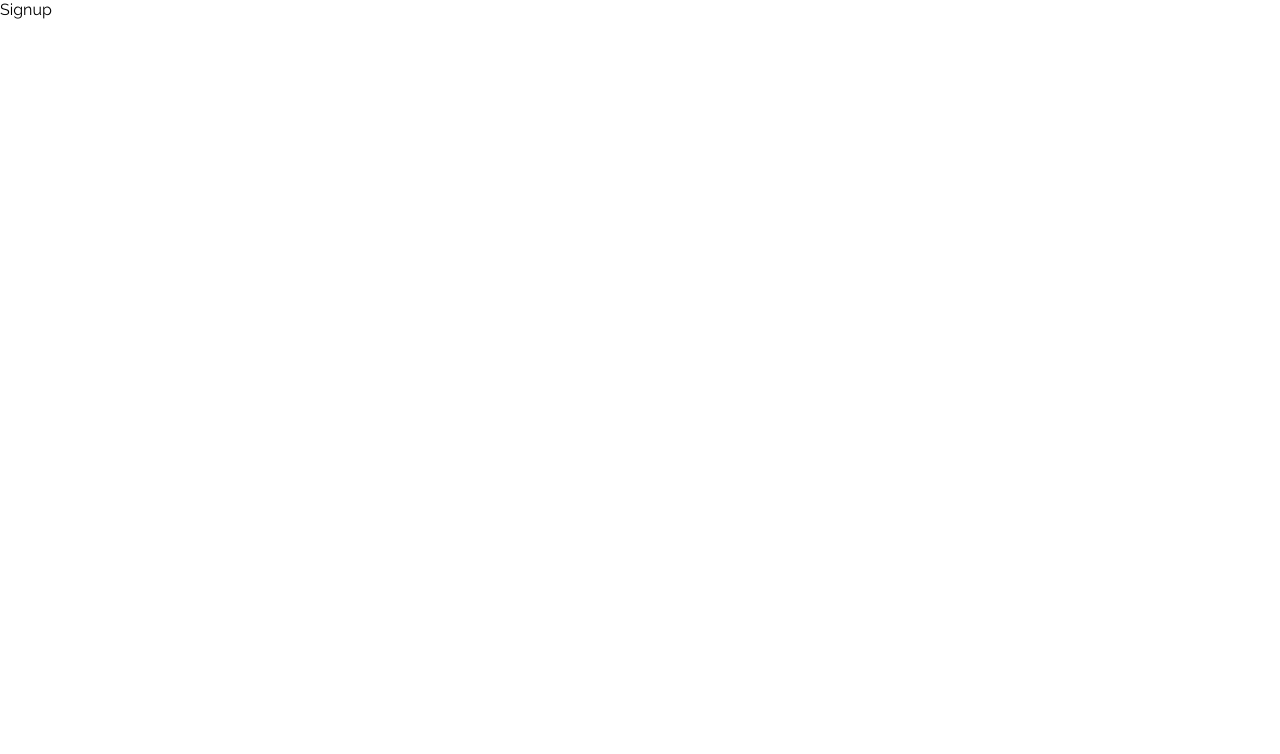
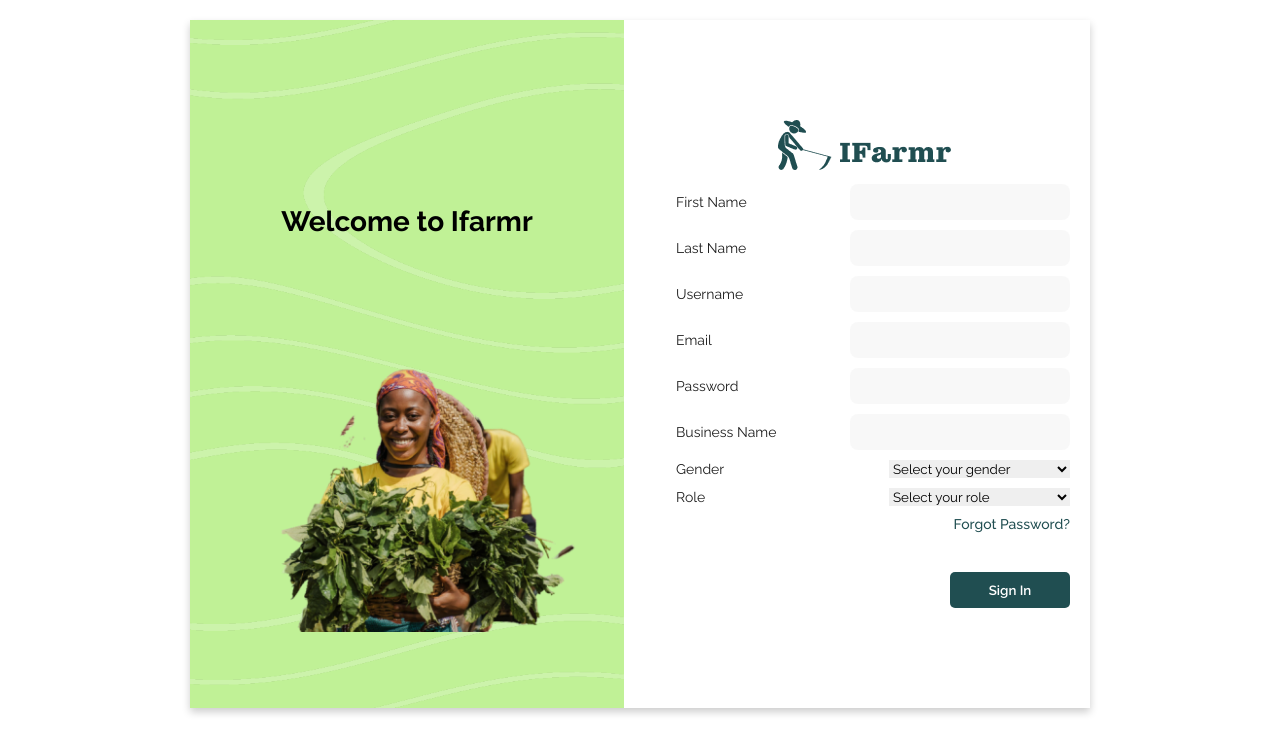
Before and after one commit to simon200ok/ifarmer-frontend-complete, a React (Vite) app: page /signup in a window 1280 px wide. Shown: the top 754 px of the page. Built offline with nearby package versions, Linux system fonts and the light colour scheme.

Commit message:
Design and Implementation of Registration Page

```diff
--- a/src/Components/LeftPane.jsx
+++ b/src/Components/LeftPane.jsx
@@ -1,12 +1,12 @@
 import "./LeftPane.css";
 import farmerImage from "../assets/farmer.png";
 
-function LeftPane() {
+function LeftPane({ message }) {
   return (
     <div className="left">
       <div className="overlay">
         <div className="text">
-          <h1>Welcome Back</h1>
+          <h1>{message}</h1>
           <img src={farmerImage} alt="Farmer Image" className="farmer" />
         </div>
       </div>
--- /dev/null
+++ b/src/pages/ForgetPassword.jsx
@@ -0,0 +1,31 @@
+import LeftPane from "../Components/LeftPane";
+import "./Login.css";
+
+import logo from "../assets/logo.png";
+
+function ForgetPassword() {
+  return (
+    <div className="wrapper">
+      <div className="container">
+        <LeftPane message="Welcome Back" />
+        <div className="right">
+          <div className="logo">
+            <img src={logo} alt="logo" />
+          </div>
+          <form>
+            <div className="formGroup">
+              <label htmlFor="email">Email</label>
+              <input type="text" id="email" name="email" required />
+            </div>
+            <p>Forgot Password?</p>
+            <div className="formButton">
+              <button type="submit">Email Verification</button>
+            </div>
+          </form>
+        </div>
+      </div>
+    </div>
+  );
+}
+
+export default ForgetPassword;
--- a/src/pages/Home.jsx
+++ b/src/pages/Home.jsx
@@ -1,7 +1,7 @@
 function Home() {
   return (
     <div>
-      <h1>Home Page</h1>
+      <h1>Landing Page</h1>
     </div>
   );
 }
--- /dev/null
+++ b/src/pages/Homepage.jsx
@@ -0,0 +1,5 @@
+function Homepage() {
+  return <div>Homepage</div>;
+}
+
+export default Homepage;
--- a/src/pages/Login.css
+++ b/src/pages/Login.css
@@ -17,7 +17,7 @@
 
 .container {
   width: 900px;
-  height: 90vh;
+  height: 100%;
   display: grid;
   grid-template-columns: 1fr 1fr;
   gap: 2rem;
@@ -33,7 +33,8 @@
 }
 
 .formGroup {
-  display: flex;
+  display: grid;
+  grid-template-columns: 1fr 1fr;
   gap: 2rem;
   margin-top: 10px;
   align-items: center;
@@ -42,13 +43,13 @@
   color: #1e1e1e;
   font-size: 14px;
   font-weight: 400;
-  width: 60px;
+  width: 105px;
 }
 
 .formGroup input {
   background-color: #f2f2f280;
   border-radius: 8px;
-  width: 250px;
+  width: 200px;
   padding: 10px;
   outline: none;
 }
@@ -70,7 +71,7 @@ form button {
   background-color: #204e51;
   color: #ffffff;
   font-weight: 600;
-  width: 100px;
+  width: 120px;
   padding: 10px 0;
   border-radius: 5px;
 }
--- a/src/pages/Login.jsx
+++ b/src/pages/Login.jsx
@@ -36,7 +36,7 @@ const Login = () => {
       } else if (responseCode === "002") {
         localStorage.setItem("token", response.data.loginInfo.token);
 
-        navigate("/");
+        navigate("/homepage");
 
         alert("Login successful!");
       } else {
@@ -75,7 +75,7 @@ const Login = () => {
   return (
     <div className="wrapper">
       <div className="container">
-        <LeftPane />
+        <LeftPane message="Welcome Back" />
         <div className="right">
           <div className="logo">
             <img src={logo} alt="logo" />
--- a/src/pages/Signup.jsx
+++ b/src/pages/Signup.jsx
@@ -1,5 +1,263 @@
+import axios from "axios";
+import { useNavigate } from "react-router";
+import { useState } from "react";
+
+import LeftPane from "../Components/LeftPane";
+import "./Login.css";
+
+import logo from "../assets/logo.png";
+
 function Signup() {
-  return <div>Signup</div>;
+  const [formData, setFormData] = useState({
+    firstName: "",
+    lastName: "",
+    userName: "",
+    email: "",
+    password: "",
+    businessName: "",
+    gender: "",
+    role: "",
+  });
+
+  const [formError, setFormError] = useState("");
+  const [loading, setLoading] = useState(false);
+
+  const navigate = useNavigate();
+
+  const handleChange = (e) => {
+    const { name, value } = e.target;
+    setFormData({
+      ...formData,
+      [name]: value,
+    });
+
+    // Clear errors on input change
+    setFormError("");
+  };
+
+  // Password validation
+  const isValidPassword = (password) => {
+    const passwordRegex = /^(?=.*[!@#$%^&*])[A-Za-z0-9!@#$%^&*]{8,}$/;
+    return passwordRegex.test(password);
+  };
+
+  const validateForm = () => {
+    let formIsValid = true;
+    let newErrors = {};
+
+    if (!formData.firstName) {
+      newErrors.firstName = "First name is required";
+      formIsValid = false;
+    }
+
+    if (!formData.lastName) {
+      newErrors.lastName = "Last name is required";
+      formIsValid = false;
+    }
+
+    if (!formData.userName) {
+      newErrors.userName = "Username is required";
+      formIsValid = false;
+    }
+
+    if (!formData.email) {
+      newErrors.email = "Email is required";
+      formIsValid = false;
+    } else if (!/\S+@\S+\.\S+/.test(formData.email)) {
+      newErrors.email = "Email is not valid";
+      formIsValid = false;
+    }
+
+    if (!formData.password) {
+      newErrors.password = "Password is required";
+      formIsValid = false;
+    } else if (!isValidPassword(formData.password)) {
+      newErrors.password =
+        "Password must be at least 8 characters and include one special character";
+      formIsValid = false;
+    }
+
+    if (!formData.businessName) {
+      newErrors.businessName = "Business name is required";
+      formIsValid = false;
+    }
+
+    if (!formData.gender) {
+      newErrors.gender = "Gender is required";
+      formIsValid = false;
+    }
+
+    if (!formData.role) {
+      newErrors.role = "Role is required";
+      formIsValid = false;
+    }
+
+    return formIsValid;
+  };
+
+  const handleSubmit = async (e) => {
+    e.preventDefault();
+    if (!validateForm()) {
+      return;
+    }
+
+    const { gender, role, ...bodyData } = formData;
+
+    try {
+      console.log("Submitting form data:", formData);
+      const response = await axios.post(
+        `http://localhost:8080/api/v1/auth/register?gender=${gender}&role=${role}`,
+        bodyData,
+        {
+          headers: {
+            "Content-Type": "application/json",
+          },
+        }
+      );
+      navigate("/login");
+      console.log("Registration successful!", response.data);
+    } catch (error) {
+      if (error.response) {
+        const { responseCode, responseMessage } = error.response.data;
+        console.error(`Error response data: ${responseMessage}`);
+
+        if (
+          responseCode === "400" &&
+          responseMessage.includes("Email already exists")
+        ) {
+          setFormError("Email already exists, kindly log into your account.");
+        } else {
+          setFormError("An unexpected error occurred. Please try again later.");
+        }
+      } else {
+        console.error("Registration failed.", error.message);
+        setFormError(
+          "An unexpected error occurred. Please check your network connection and try again."
+        );
+      }
+    } finally {
+      setLoading(false);
+    }
+  };
+  return (
+    <div className="wrapper">
+      <div className="container">
+        <LeftPane message="Welcome to Ifarmr" />
+        <div className="right">
+          <div className="logo">
+            <img src={logo} alt="logo" />
+          </div>
+          <form onSubmit={handleSubmit}>
+            {formError && <p className="error form-error">{formError}</p>}
+            <div className="formGroup">
+              <label htmlFor="fname">First Name</label>
+              <input
+                type="text"
+                id="firstname"
+                name="firstName"
+                value={formData.firstName}
+                onChange={handleChange}
+                required
+              />
+            </div>
+            <div className="formGroup">
+              <label htmlFor="lname">Last Name</label>
+              <input
+                type="text"
+                id="lastname"
+                name="lastName"
+                value={formData.lastName}
+                onChange={handleChange}
+                required
+              />
+            </div>
+            <div className="formGroup">
+              <label htmlFor="fname">Username</label>
+              <input
+                type="text"
+                id="username"
+                name="userName"
+                value={formData.userName}
+                onChange={handleChange}
+                required
+              />
+            </div>
+            <div className="formGroup">
+              <label htmlFor="email">Email</label>
+              <input
+                type="text"
+                id="email"
+                name="email"
+                value={formData.email}
+                onChange={handleChange}
+                required
+              />
+            </div>
+            <div className="formGroup">
+              <label htmlFor="password">Password</label>
+              <input
+                type="password"
+                id="password"
+                name="password"
+                value={formData.password}
+                onChange={handleChange}
+                required
+              />
+            </div>
+            <div className="formGroup">
+              <label htmlFor="bname">Business Name</label>
+              <input
+                type="text"
+                id="businessname"
+                name="businessName"
+                value={formData.businessName}
+                onChange={handleChange}
+                required
+              />
+            </div>
+            <div className="formGroup">
+              <label htmlFor="gender">Gender</label>
+              <select
+                name="gender"
+                value={formData.gender}
+                onChange={handleChange}
+                required
+              >
+                <option value="" disabled>
+                  Select your gender
+                </option>
+                <option value="FEMALE">Female</option>
+                <option value="MALE">Male</option>
+                <option value="OTHER">Other</option>
+              </select>
+            </div>
+            <div className="formGroup">
+              <label htmlFor="role">Role</label>
+              <select
+                name="role"
+                value={formData.role}
+                onChange={handleChange}
+                required
+              >
+                <option value="" disabled>
+                  Select your role
+                </option>
+                <option value="FARMER">Farmer</option>
+                <option value="ADMIN">Admin</option>
+              </select>
+            </div>
+
+            <p>Forgot Password?</p>
+            <div className="formButton">
+              <button type="submit" disabled={loading}>
+                {loading ? "Signing In" : "Sign In"}
+              </button>
+            </div>
+          </form>
+        </div>
+      </div>
+    </div>
+  );
 }
 
 export default Signup;
```
Also changed, not shown: src/App.jsx (+10 -0 lines).
